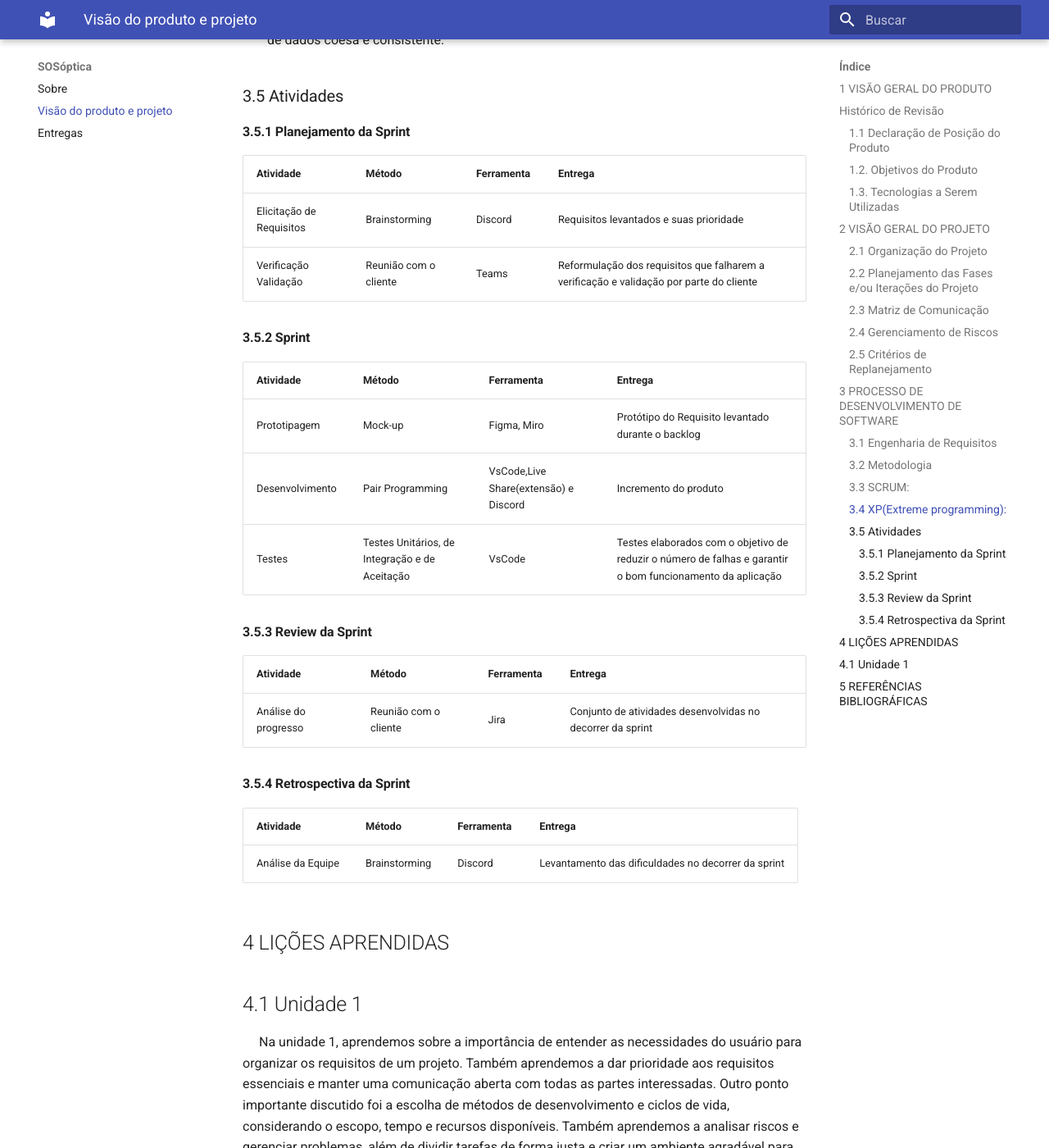
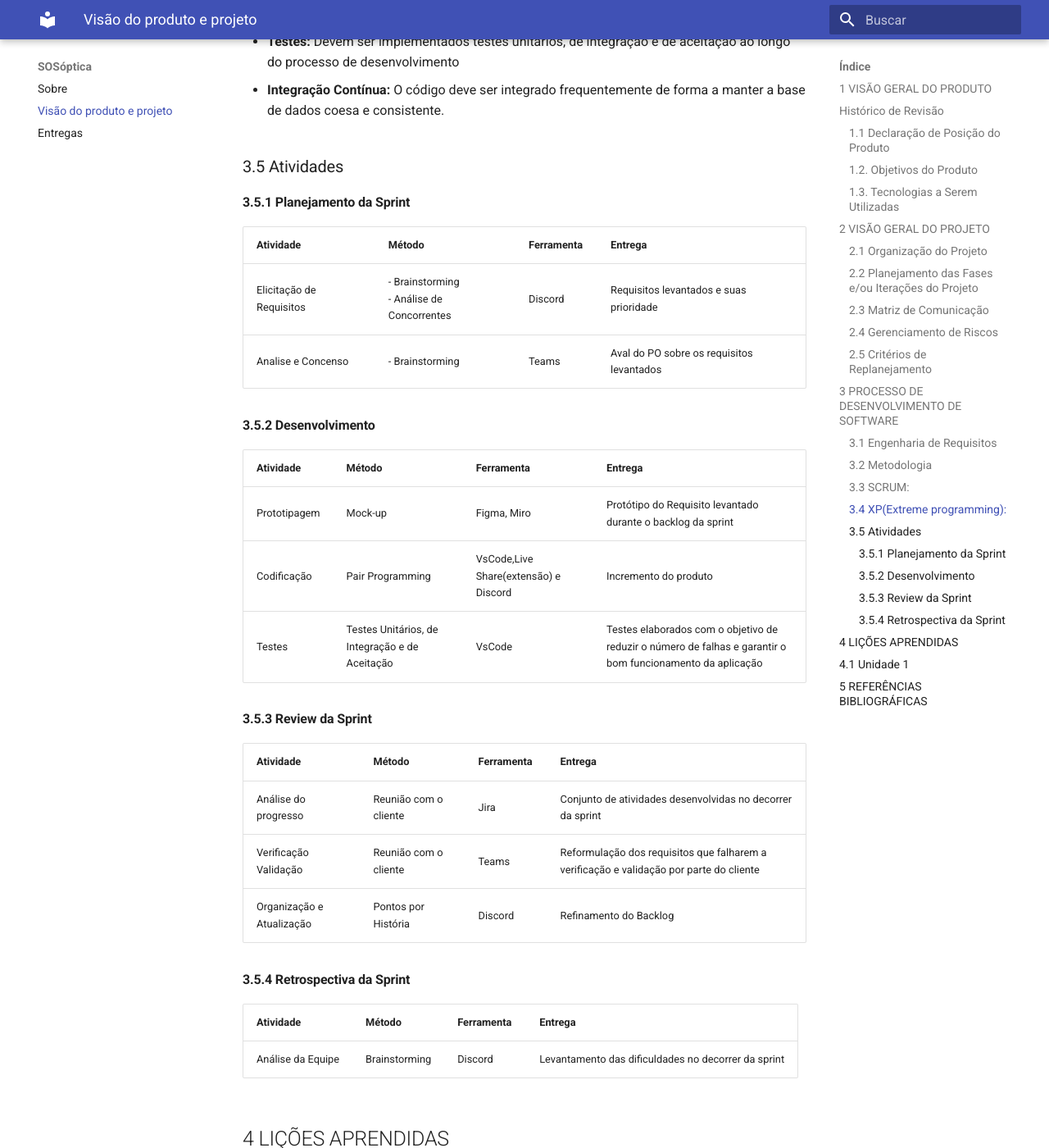
Before and after one commit to mdsreq-fga-unb/2023.1-SOSOptica, an MkDocs documentation site: the page built from docs/visao.md, in a window 1280 px wide and 1400 px high, scrolled down 6210 px. Shown: the whole window at 82% size. Built offline with MkDocs 1.6.1 and Material for MkDocs 9.7.7, drawn with Linux system fonts in a browser that asks for light colours; nearby versions of some CDN libraries; some of the changed text lies outside the part shown.

Commit message:
Atualização da seção de atividades com base no feedback do professor

```diff
--- a/docs/visao.md
+++ b/docs/visao.md
@@ -71,6 +71,7 @@ O WhatsApp e o Discord serão as principais plataformas de comunicação utiliza
 | \- *Acompanhamento das Atividades em Andamento; <br> \-  Planejamento da Sprint* | \- *Equipe do Projeto*         | \- *Semanal*        | \- *Backlog do sprint, atualização do jira*            |
 | \- *Daily*                                                                           | \- *Equipe*                    | \- *Diária*         | \- *Feedback da sprint*            |
 | \- *Reunião com cliente*                                                             | \- *Equipe <br><br>\- Cliente* | \- *Aperiódica*     | \- *Vídeo da reunião*  |
+| \- *Reunião com a monitora*                                                             | \- *Equipe <br><br>\- Bruna* | \- *Quinzenal*     | \- *Feedback da monitora*  |
 
 ### 2.4 Gerenciamento de Riscos
 
@@ -197,15 +198,15 @@ manter a base de dados coesa e consistente.
 
 | **Atividade** | **Método** | **Ferramenta** | **Entrega**                                                                              |
 |---|---|---|---|
-| Elicitação de Requisitos | Brainstorming | Discord | Requisitos levantados e suas prioridade                                                  |
-| Verificação Validação | Reunião com o cliente | Teams | Reformulação dos requisitos que falharem a verificação e validação por parte do cliente  |
+| Elicitação de Requisitos | - Brainstorming<br>- Análise de Concorrentes | Discord | Requisitos levantados e suas prioridade |
+| Analise e Concenso | - Brainstorming | Teams | Aval do PO sobre os requisitos levantados |
 
-#### 3.5.2 Sprint
+#### 3.5.2 Desenvolvimento
 
 | **Atividade** | **Método** | **Ferramenta** | **Entrega** |
 |---|---|---|---|
-| Prototipagem | Mock-up | Figma, Miro | Protótipo do Requisito levantado durante o backlog |
-| Desenvolvimento | Pair Programming | VsCode,Live Share(extensão) e Discord | Incremento do produto |
+| Prototipagem | Mock-up | Figma, Miro | Protótipo do Requisito levantado durante o backlog da sprint|
+| Codificação | Pair Programming | VsCode,Live Share(extensão) e Discord | Incremento do produto |
 | Testes | Testes Unitários, de Integração e de Aceitação | VsCode | Testes elaborados com o objetivo de reduzir o número de falhas e garantir o bom funcionamento da aplicação |
 
 #### 3.5.3 Review da Sprint
@@ -213,12 +214,15 @@ manter a base de dados coesa e consistente.
 | **Atividade** | **Método** | **Ferramenta** | **Entrega** |
 |---|---|---|---|
 | Análise do progresso | Reunião com o cliente | Jira | Conjunto de atividades desenvolvidas no decorrer da sprint |
+| Verificação Validação | Reunião com o cliente | Teams | Reformulação dos requisitos que falharem a verificação e validação por parte do cliente  |
+| Organização e Atualização | Pontos por História | Discord | Refinamento do Backlog |
 
 #### 3.5.4 Retrospectiva da Sprint
 
 | **Atividade** | **Método** | **Ferramenta** | **Entrega** |
 |---|---|---|---|
 | Análise da Equipe | Brainstorming | Discord | Levantamento das dificuldades no decorrer da sprint |
+
 
 ## 4 LIÇÕES APRENDIDAS
 
```
